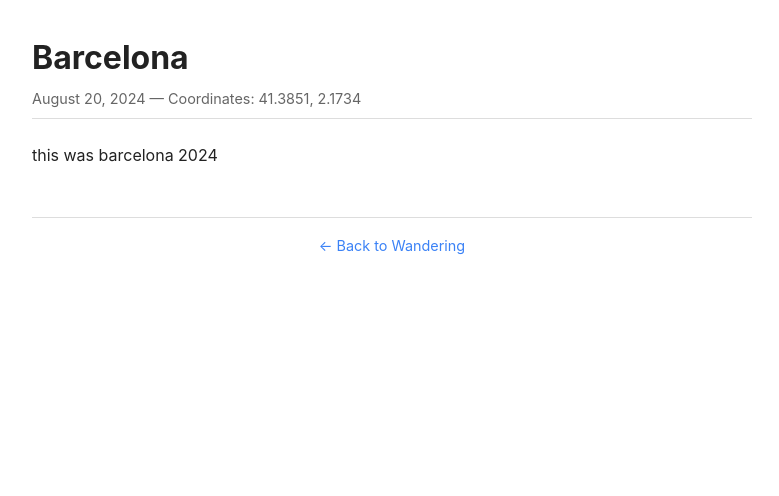
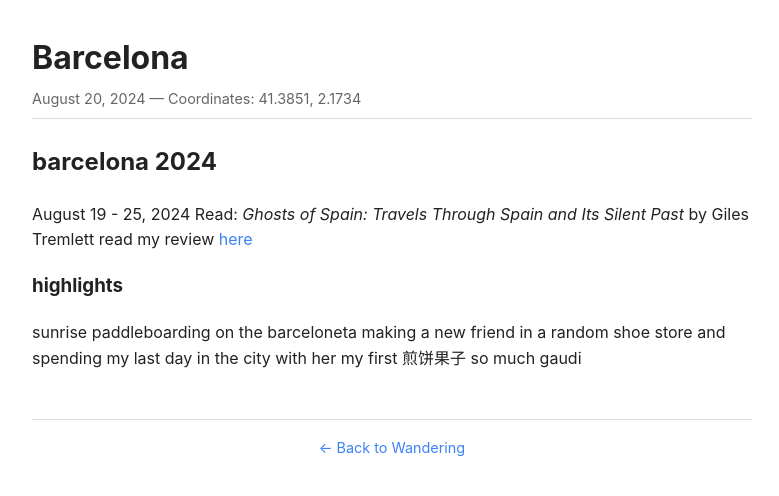
Before and after one commit to chuery/chuer, a Jekyll site: the page built from _travels/barcelona.md, in a window 1280 px wide. Shown: the top 496 px of the page, without its empty margins (248-1027 px from the left). Built offline with Jekyll 4.4.1, drawn with Linux system fonts in a browser that asks for light colours.

Commit message:
more travel spots

```diff
--- a/_travels/barcelona.md
+++ b/_travels/barcelona.md
@@ -6,4 +6,13 @@ coords: [41.3851, 2.1734]
 date: 2024-08-20
 ---
 
-this was barcelona 2024
+## barcelona 2024
+August 19 - 25, 2024
+Read: *Ghosts of Spain: Travels Through Spain and Its Silent Past* by Giles Tremlett
+read my review [here](https://www.goodreads.com/book/show/94797.Ghosts_of_Spain)
+
+### highlights
+sunrise paddleboarding on the barceloneta
+making a new friend in a random shoe store and spending my last day in the city with her
+my first 煎饼果子
+so much gaudi
```
Also changed, not shown: _travels/amsterdam.md (added, +13 -0 lines), _travels/andalucia.md (added, +16 -0 lines), _travels/brussels.md (added, +14 -0 lines), _travels/madrid.md (added, +15 -0 lines), _travels/menorca.md (added, +17 -0 lines).
